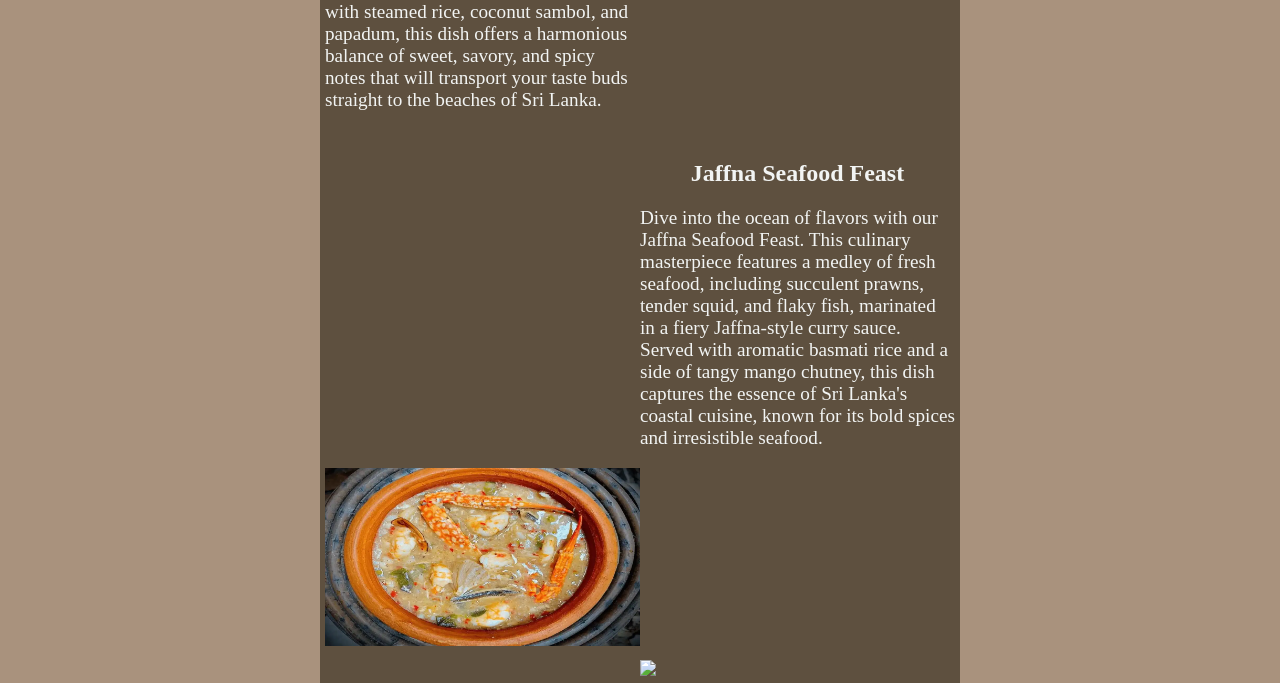
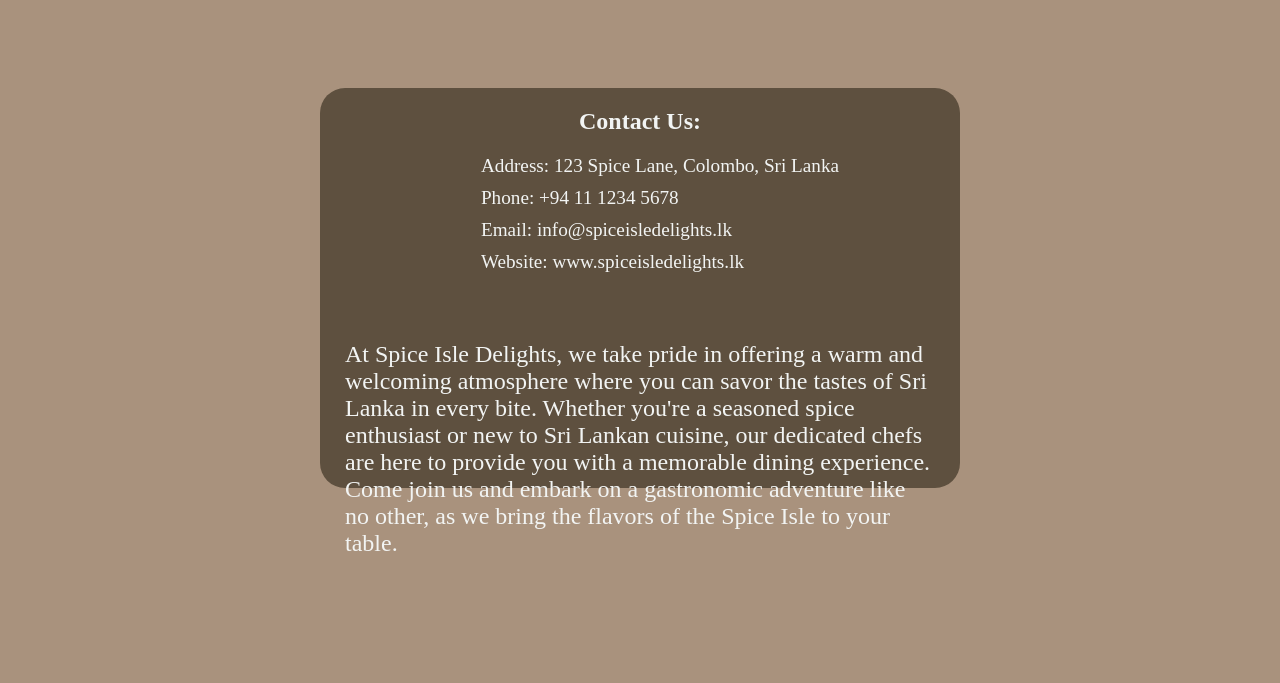
Before and after one commit to evilkeil/-Restaurant-Page, a website built with webpack: page src/template.html in a window 1280 px wide. Shown: the part 112-795 px from the top of the page. Built offline with nearby package versions, Linux system fonts and the light colour scheme; files whose address does not match are found by name.

Commit message:
make template of the final page

```diff
--- a/src/assets/style.css
+++ b/src/assets/style.css
@@ -70,6 +70,7 @@
     background-color: var(--sub-color);
 }
 
+/*home styles*/
 .container{
     display: flex;
     flex-direction: column;
@@ -90,6 +91,8 @@
     padding:50px;
     font-size: 2rem;
 }
+
+/*menu styles*/
 
 .menu{
     margin-top: 15%;
@@ -138,3 +141,39 @@
     max-width: 100%;
 
 }
+
+/*contact styles */
+
+.contact{
+    width: 50%;
+    height: 50%;
+    display: flex;
+    flex-direction: column;
+    justify-content: space-evenly;
+    background-color: var(--sub-color);
+    border-radius: 25px;
+    color:var(--text-color)
+}
+
+.contact h2{
+    text-align: center;
+}
+
+.contact ul{
+    display: grid;
+    justify-content: center;
+    align-items: center;
+    gap: 10px;
+    font-size: 1.2rem;
+}
+
+.contact .final{
+    padding:25px;
+    display: grid;
+    align-items: center;
+}
+
+.ending{
+    width: 100%;
+    font-size: 1.5rem;
+}
--- a/src/index.js
+++ b/src/index.js
@@ -25,4 +25,5 @@ import toggleBtn from '/src/modules/buttonEventListerners.js';
     }();
 
   // document.body.appendChild(homePageComponent());   //commented out so that i can see the other page
-  document.body.appendChild(menuPageComponent());
+  // document.body.appendChild(menuPageComponent()); //commented out so that i can see the other page
+  // document.body.appendChild(contactPageComponent());
--- a/src/modules/contact.js
+++ b/src/modules/contact.js
@@ -0,0 +1,3 @@
+export default function contactPageComponent(){
+
+}
--- a/src/template.html
+++ b/src/template.html
@@ -7,6 +7,19 @@
     <title> <%= htmlWebpackPlugin.options.title %></title>
 </head>
 <body>
-
+    <div class="contact">
+        <div class="info">
+            <h2>Contact Us:</h2>
+            <ul>
+                <li>Address: 123 Spice Lane, Colombo, Sri Lanka</li>
+                <li>Phone: +94 11 1234 5678</li>
+                <li>Email: info@spiceisledelights.lk</li>
+                <li>Website: www.spiceisledelights.lk</li>
+            </ul>
+        </div>
+        <div class="final">
+            <p class="ending">At Spice Isle Delights, we take pride in offering a warm and welcoming atmosphere where you can savor the tastes of Sri Lanka in every bite. Whether you're a seasoned spice enthusiast or new to Sri Lankan cuisine, our dedicated chefs are here to provide you with a memorable dining experience. Come join us and embark on a gastronomic adventure like no other, as we bring the flavors of the Spice Isle to your table.</p>
+        </div>
+    </div>
 </body>
 </html>
```
